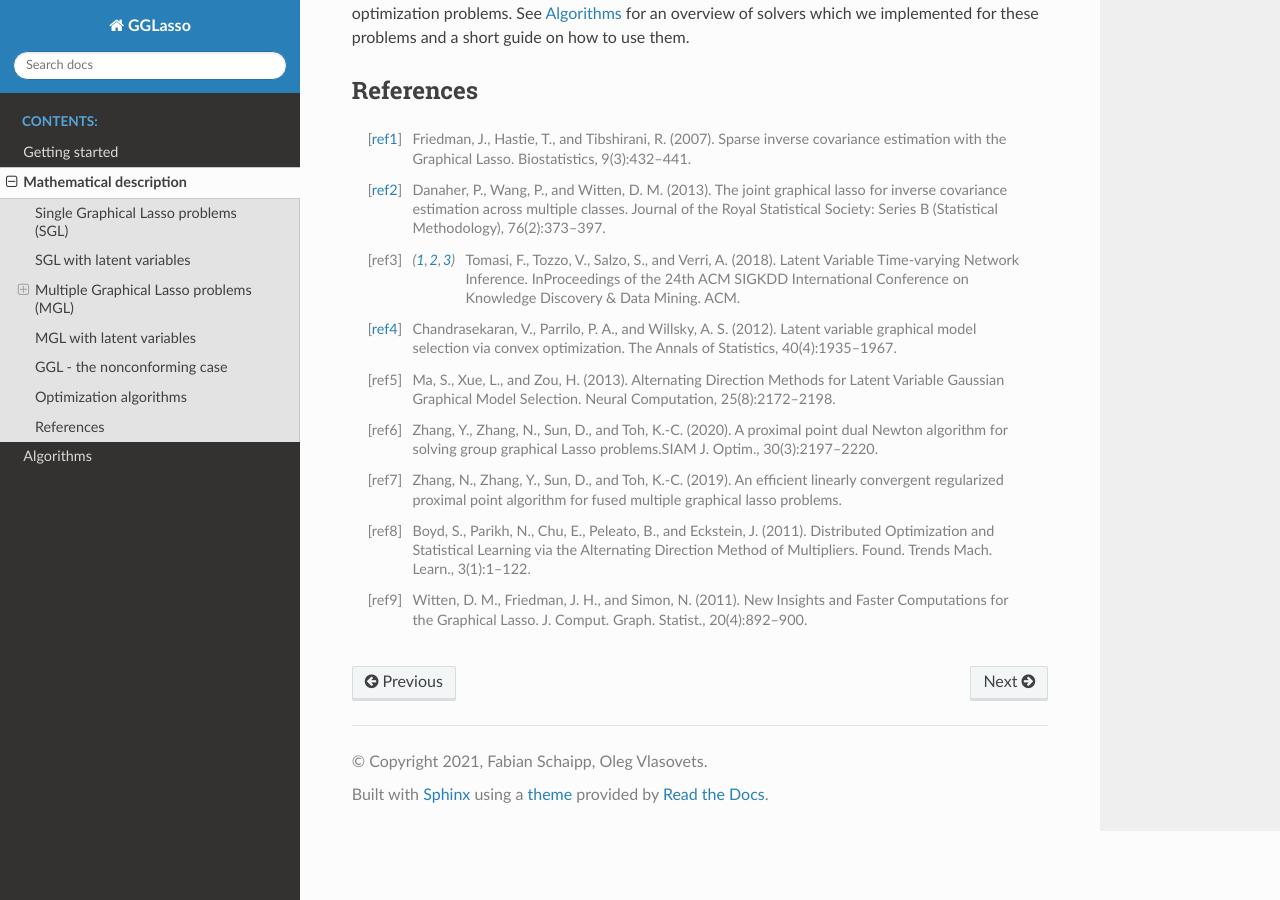
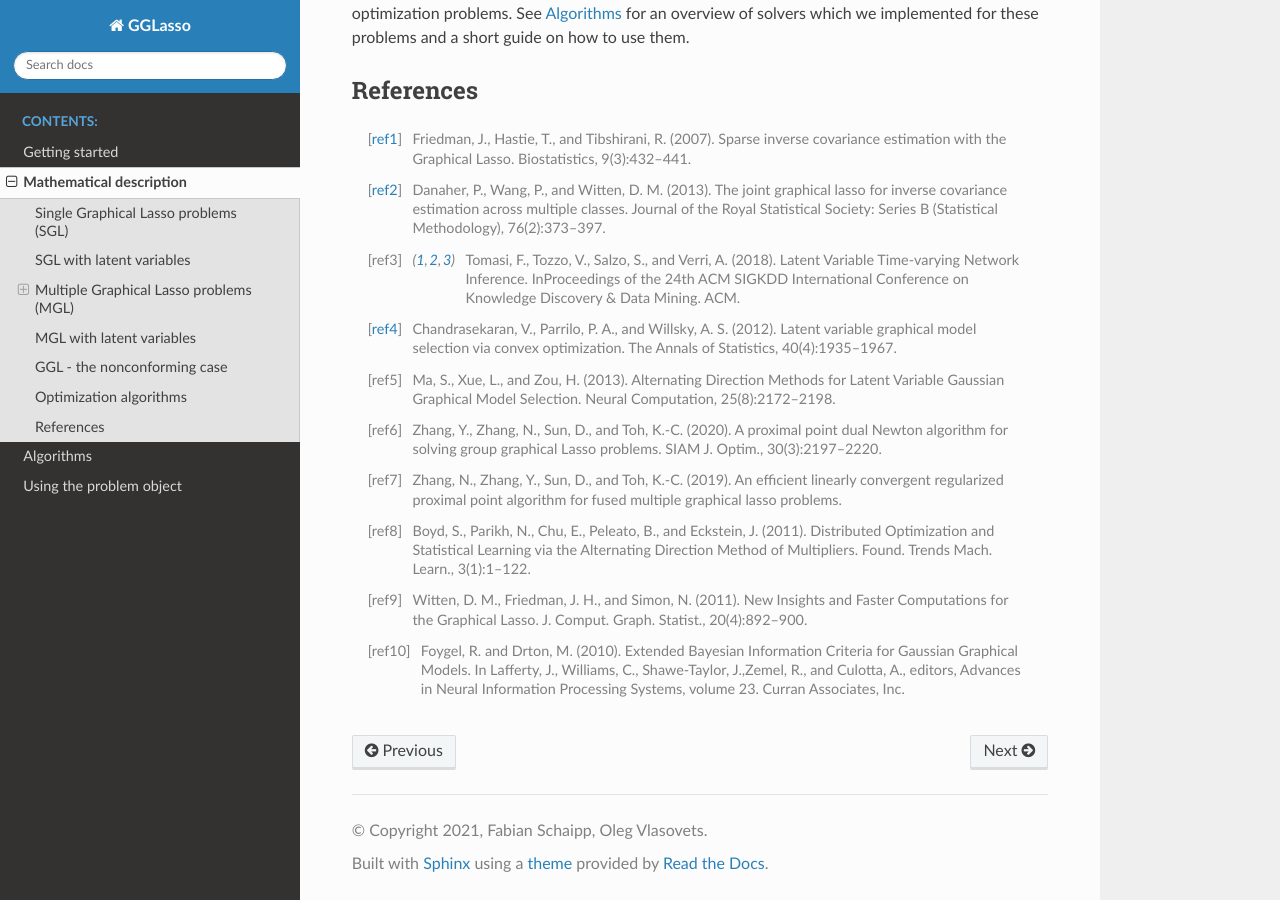
Before and after one commit to fabian-sp/GGLasso, a Sphinx documentation site: the page built from docs/source/math-description.rst, in a window 1280 px wide and 900 px high, scrolled down 3053 px. Built offline with Sphinx 7.4.7 and the Read the Docs theme 2.0.0, drawn with Linux system fonts in a browser that asks for light colours; some of the changed text lies outside the part shown.

Commit message:
add problem site

```diff
--- a/docs/source/index.rst
+++ b/docs/source/index.rst
@@ -17,5 +17,6 @@
    :caption: Contents:
 
    getting-started
-   math_description
+   math-description
    solvers
+   problem-object
--- a/docs/source/math_description.rst
+++ b/docs/source/math-description.rst
@@ -116,7 +116,8 @@
 .. [ref3] Tomasi, F., Tozzo, V., Salzo, S., and Verri, A. (2018). Latent Variable Time-varying Network Inference. InProceedings of the 24th ACM SIGKDD International Conference on Knowledge Discovery & Data Mining. ACM.
 .. [ref4]  Chandrasekaran, V., Parrilo, P. A., and Willsky, A. S. (2012). Latent variable graphical model selection via convex optimization. The Annals of Statistics, 40(4):1935–1967.
 .. [ref5] Ma,  S., Xue,  L., and Zou, H.  (2013). Alternating Direction Methods for Latent Variable Gaussian Graphical Model Selection. Neural Computation, 25(8):2172–2198.
-.. [ref6] Zhang, Y., Zhang, N., Sun, D., and Toh, K.-C. (2020). A proximal point dual Newton algorithm for solving group graphical Lasso problems.SIAM J. Optim., 30(3):2197–2220.
+.. [ref6] Zhang, Y., Zhang, N., Sun, D., and Toh, K.-C. (2020). A proximal point dual Newton algorithm for solving group graphical Lasso problems. SIAM J. Optim., 30(3):2197–2220.
 .. [ref7] Zhang, N., Zhang, Y.,  Sun, D., and  Toh, K.-C. (2019). An efficient linearly convergent regularized proximal point algorithm for fused multiple graphical lasso problems.
 .. [ref8] Boyd, S., Parikh, N., Chu, E., Peleato, B., and Eckstein, J. (2011). Distributed Optimization and Statistical Learning via the Alternating Direction Method of Multipliers. Found. Trends Mach. Learn., 3(1):1–122.
 .. [ref9] Witten, D. M., Friedman, J. H., and Simon, N. (2011). New Insights and Faster Computations for the Graphical Lasso. J. Comput. Graph. Statist., 20(4):892–900.
+.. [ref10] Foygel, R. and Drton, M. (2010). Extended Bayesian Information Criteria for Gaussian Graphical Models. In Lafferty, J., Williams, C., Shawe-Taylor, J.,Zemel, R., and Culotta, A., editors, Advances in Neural Information Processing Systems, volume 23. Curran Associates, Inc.
```
Also changed, not shown: other parts of docs/source/math-description.rst (+1 -1 lines), docs/source/problem-object.rst (added, +18 -0 lines).
